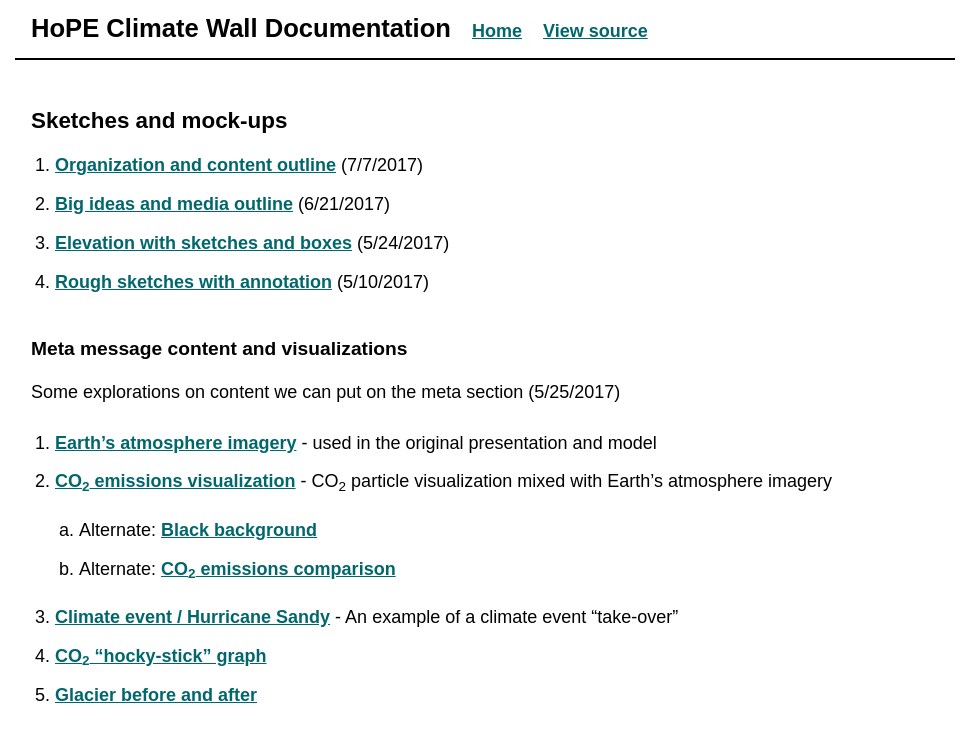
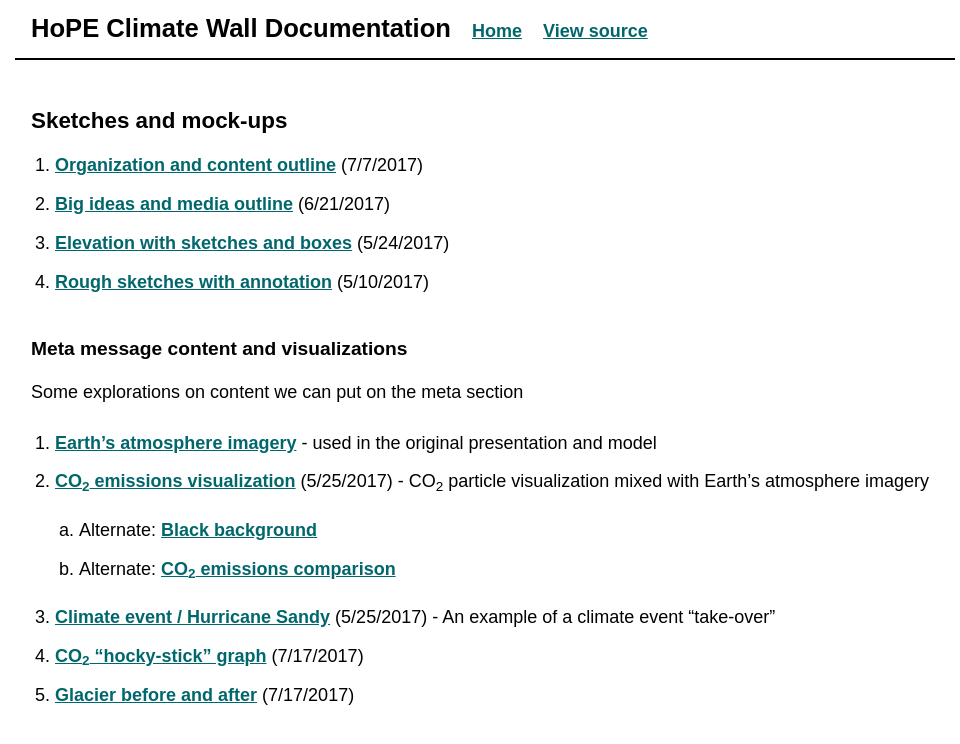
Before and after one commit to beefoo/climate-wall-docs, a Jekyll site: the page built from _design/sketches.md, in a window 1280 px wide. Shown: the top 744 px of the page, without its empty margins (155-1115 px from the left). Built offline with Jekyll 4.4.1, drawn with Linux system fonts in a browser that asks for light colours.

Commit message:
add dates to meta wall mockups

```diff
--- a/_design/sketches.md
+++ b/_design/sketches.md
@@ -13,12 +13,12 @@ title: Sketches and mock-ups
 
 ### Meta message content and visualizations
 
-Some explorations on content we can put on the meta section (5/25/2017)
+Some explorations on content we can put on the meta section
 
 1. [Earth's atmosphere imagery](https://s3.amazonaws.com/brianfoo-amnh/climateWallVideo.mp4) - used in the original presentation and model
-2. [CO<sub>2</sub> emissions visualization](https://s3.amazonaws.com/brianfoo-amnh/climateWallVideo_co2.mp4) - CO<sub>2</sub> particle visualization mixed with Earth's atmosphere imagery
+2. [CO<sub>2</sub> emissions visualization](https://s3.amazonaws.com/brianfoo-amnh/climateWallVideo_co2.mp4)  (5/25/2017) - CO<sub>2</sub> particle visualization mixed with Earth's atmosphere imagery
    1. Alternate: [Black background](https://s3.amazonaws.com/brianfoo-amnh/climateWallVideo_co2b_nobg.mp4)
    2. Alternate: [CO<sub>2</sub> emissions comparison](https://s3.amazonaws.com/brianfoo-amnh/climateWallVideo_co2-compare.mp4)
-3. [Climate event / Hurricane Sandy](https://s3.amazonaws.com/brianfoo-amnh/climateWallVideo_sandy.mp4) - An example of a climate event "take-over"
-4. [CO<sub>2</sub> "hocky-stick" graph](https://s3.amazonaws.com/brianfoo-amnh/climateWallVideo_co2_graph.mp4)
-5. [Glacier before and after](https://s3.amazonaws.com/brianfoo-amnh/climateWallVideo_glacier.mp4)
+3. [Climate event / Hurricane Sandy](https://s3.amazonaws.com/brianfoo-amnh/climateWallVideo_sandy.mp4) (5/25/2017) - An example of a climate event "take-over"
+4. [CO<sub>2</sub> "hocky-stick" graph](https://s3.amazonaws.com/brianfoo-amnh/climateWallVideo_co2_graph.mp4) (7/17/2017)
+5. [Glacier before and after](https://s3.amazonaws.com/brianfoo-amnh/climateWallVideo_glacier.mp4) (7/17/2017)
```
